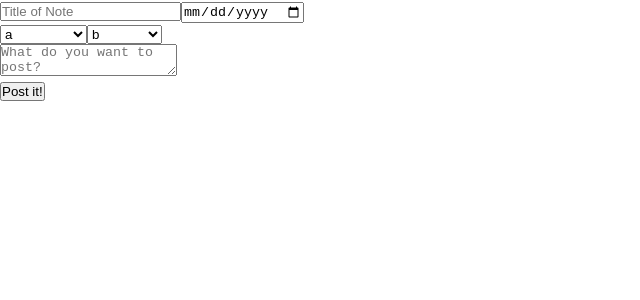
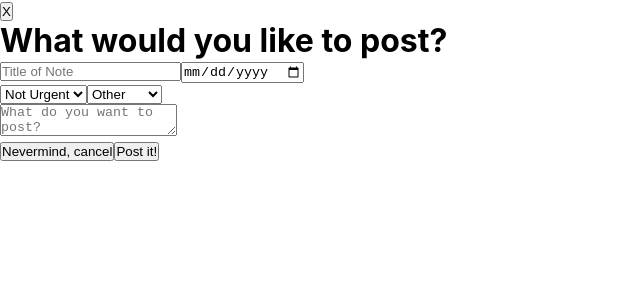
Before and after one commit to justinacgray/postItApp, a React (Create React App) app in the folder client/: page /create-note in a window 1280 px wide. Shown: the top 300 px of the page, without its empty margins (0-640 px from the left). Built offline with nearby package versions, Linux system fonts and the light colour scheme.

Commit message:
rest of frontend built - create modal started

```diff
--- a/client/src/components/AllNotes.jsx
+++ b/client/src/components/AllNotes.jsx
@@ -11,7 +11,7 @@ const AllNotes = () => {
     //need to use axios to get all products from the backend server
 
     // useEffect(() => {
-    //     axios.get("http://localhost:8000/api/")
+    //     axios.get("http://localhost:7000/api/")
     //     .then((res) => {
     //         console.log(res.data);
     //         //set the new data in our state from my api
@@ -27,7 +27,7 @@ const AllNotes = () => {
     // }
 
     // const deleteProduct = (notesId) => {
-    //     axios.delete("http://localhost:8000/api/delete/")
+    //     axios.delete("http://localhost:7000/api/delete/")
     //         .then(res => {
     //             removeFromDom(notesId);
     //             // navigate upon success
@@ -43,6 +43,8 @@ const AllNotes = () => {
 
       All Notes Goes HEre
 
+      {/* view one component will be render here */}
+
     </div>
   )
 }
--- a/client/src/components/EditNote.jsx
+++ b/client/src/components/EditNote.jsx
@@ -1,10 +1,62 @@
-import React, {useState, useEffect} from 'react'
+import React, { useState, useEffect } from 'react'
+import Form from '../views/Form'
 import axios from 'axios'
+import { useParams } from 'react-router-dom'
+
+  // todo => finish edit function and pass down props to Form Compoent
 
 
-const EditNote = () => {
+const EditNote = ({closeModal}) => {
+  const {id} = useParams()
+
+  const [editNote, setEditNote] = useState({
+    title : "",
+    text : "",
+    isUrgent : "",
+    dueDate : "",
+    categoryType: ""
+  })
+  const [errors, setErrors] = useState({});
+
+   const handleEdit = (e) => {
+        //the e (event) prevents the default
+        e.preventDefault();
+        // call axios to post the object to my api
+        axios.put(`http://localhost:8000/api/notes/${id}`, {
+
+        })
+        //on success, redirect to product list
+        .then((res) => {
+            console.log(res.data);
+            //if we have validation errors NOT errors with server
+            if(res.data.error){
+                setErrors(res.data.error.errors)
+                // console.log("CHECKING SOMETHING");
+            }
+            else {
+                // on success
+                // navigate
+            }
+        })
+        //on failure, save errors in state so the user can correct the incorrect inputs
+        .catch((err) => {
+            console.log(err);
+        })
+    }
+
+    useEffect(() => {
+      axios.get(`http://localhost:8000/api/notes/${id}`)
+      .then(res => {
+          console.log(res);
+        // bring state in
+      })
+  }, []);
+
+
   return (
-    <div>EditNote</div>
+    <div>
+      <Form closeModal={closeModal} submitForm={handleEdit} />
+    </div>
   )
 }
 
--- a/client/src/components/Login.jsx
+++ b/client/src/components/Login.jsx
@@ -24,7 +24,7 @@ const Login = () => {
     )
       .then((res) => {
         console.log("RESPONSE ==>", res)
-        // navigate(`/dashboard`)
+        // todo => upon success navigate where?
       })
       .catch((err) => {
         console("ERROR ===>", err)
--- a/client/src/components/NewNote.jsx
+++ b/client/src/components/NewNote.jsx
@@ -1,8 +1,52 @@
-import React from 'react'
+import React, { useState } from 'react'
+import Form from '../views/Form'
+import axios from 'axios'
 
-const NewNote = () => {
+const NewNote = ({closeModal}) => {
+
+  // todo => finish create function and pass down props to Form Compoent
+
+  const [newNote, setNewNotes] = useState({
+    title : "",
+    text : "",
+    isUrgent : "",
+    dueDate : "",
+    categoryType: ""
+  })
+  const [errors, setErrors] = useState({});
+
+   const handleCreate = (e) => {
+        //the e (event) prevents the default
+        e.preventDefault();
+        // call axios to post the object to my api
+        axios.post("http://localhost:7000/api/products/new", {
+
+        })
+        //on success, redirect to product list
+        .then((res) => {
+            console.log(res.data);
+            //if we have validation errors NOT errors with server
+            if(res.data.error){
+                setErrors(res.data.error.errors)
+                // console.log("CHECKING SOMETHING");
+            }
+            else {
+                // on success
+                // navigate
+            }
+        })
+        //on failure, save errors in state so the user can correct the incorrect inputs
+        .catch((err) => {
+            console.log(err);
+        })
+    }
+
+
   return (
-    <div>NewNote</div>
+    <div>
+      {/* pass state down to form */}
+      <Form closeModal={closeModal} submitForm={handleCreate} />
+    </div>
   )
 }
 
--- /dev/null
+++ b/client/src/css/Modal.css
@@ -0,0 +1 @@
+/* stlying all modals here */
--- a/client/src/views/Dashboard.jsx
+++ b/client/src/views/Dashboard.jsx
@@ -3,29 +3,37 @@ import axios from 'axios'
 import {Navigate, useParams} from 'react-router-dom'
 import '../css/Dashboard.css'
 import AllNotes from '../components/AllNotes'
+import NewNote from '../components/NewNote'
+import EditNote from '../components/EditNote'
 
 const Dashboard = () => {
 
+  const [modalToggle, setModalToggle] = useState(false)
   const [leftOpen, setLeftOften] = useState(false)
 
+  // const openModalToggle = () => {
+  //   alert("Clicked")
+  // }
   const toggleSidebar = (event) => {
     event.Default()
 
   }
 
 
+
   return (
     <div id='layout'>
       <aside>
         <div>
-          <a href="/create-note">
-            Let's post it!
-          </a>
-
+          <button onClick={() => setModalToggle(true)}>
+            Let's Post Something
+          </button>
+        {modalToggle && <NewNote closeModal={setModalToggle} /> }
         </div>
       </aside>
       <main>
         <AllNotes />
+        {/* <EditNote /> */}
       </main>
 
     </div>
--- a/client/src/views/Form.jsx
+++ b/client/src/views/Form.jsx
@@ -1,36 +1,46 @@
 import React from 'react'
 import '../css/Form.css'
 
-const Form = ({ submitForm }) => {
+const Form = ({ submitForm, closeModal }) => {
 
 
   return (
-    <div>
-      <form class="form-container" onSumbit={submitForm}>
-        <ul>
-          <li>
-            <input type="text" name="" class="" placeholder="Title of Note" value="" />
-            <input type="date" name="" class="" placeholder="" value= "" />
-          </li>
-          <li>
+    <div className='modalBackground'>
+      <form className="form-container" onSumbit={submitForm}>
+        <button onClick={() =>closeModal(false)}>X</button>
+        <div>
+          <header>
+            <h1>What would you like to post?</h1>
+          </header>
+          <section>
+            <input type="text" name="" className="" placeholder="Title of Note" value="" />
+            <input type="date" name="" className="" placeholder="" value="" />
+          </section>
+
+          <section>
+          {/* <label htmlFor="isUrgent">Is this post urgent</label> */}
+            <select name="isUrgent" id="">
+              <option>Not Urgent</option>
+              <option>Urgent</option>
+            </select>
+
+          {/* <label htmlFor="categoryType">What kind of post it this?</label> */}
             <select name="" id="">
-              <option>a</option>
-              <option>Urgent</option>
-              <option>Not Urgent</option>
+              <option>Other</option>
+              <option>Work</option>
+              <option>Personal</option>
             </select>
-            <select name="" id="">
-              <option>b</option>
-              <option>Personal</option>
-              <option>Other</option>
-            </select>
-          </li>
-          <li>
-            <textarea name="" class="" placeholder="What do you want to post?"></textarea>
-          </li>
-          <li>
-            <input type="submit" value="Post it!" />
-          </li>
-        </ul>
+          </section>
+
+          <section>
+          <textarea name="" className="" placeholder="What do you want to post?"></textarea>
+          </section>
+
+          <footer>
+          <input type="submit" onClick={() =>closeModal(false)} value="Nevermind, cancel" />
+          <input type="submit" value="Post it!" />
+          </footer>
+        </div>
       </form>
 
 
```
Also changed, not shown: client/src/components/ViewOneNote.jsx (+29 -1 lines).
